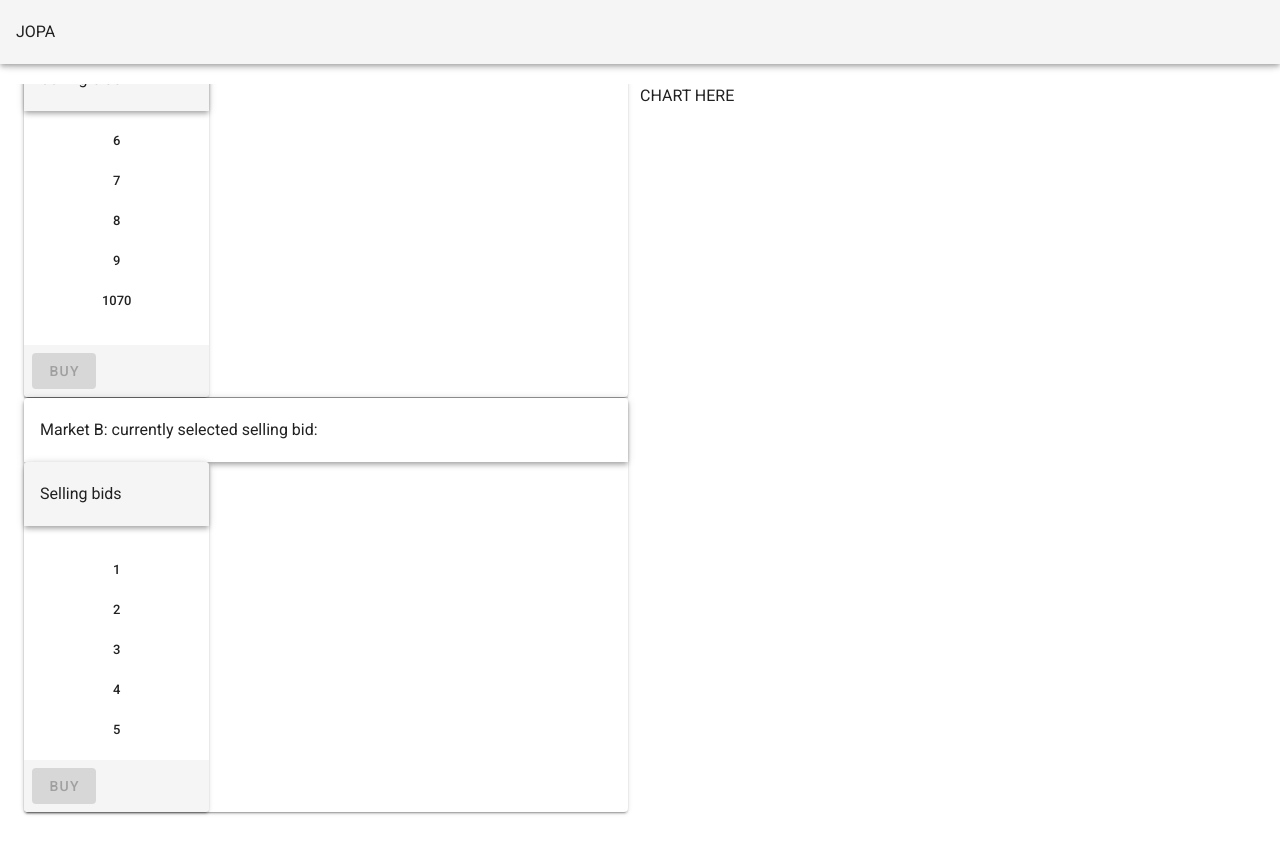
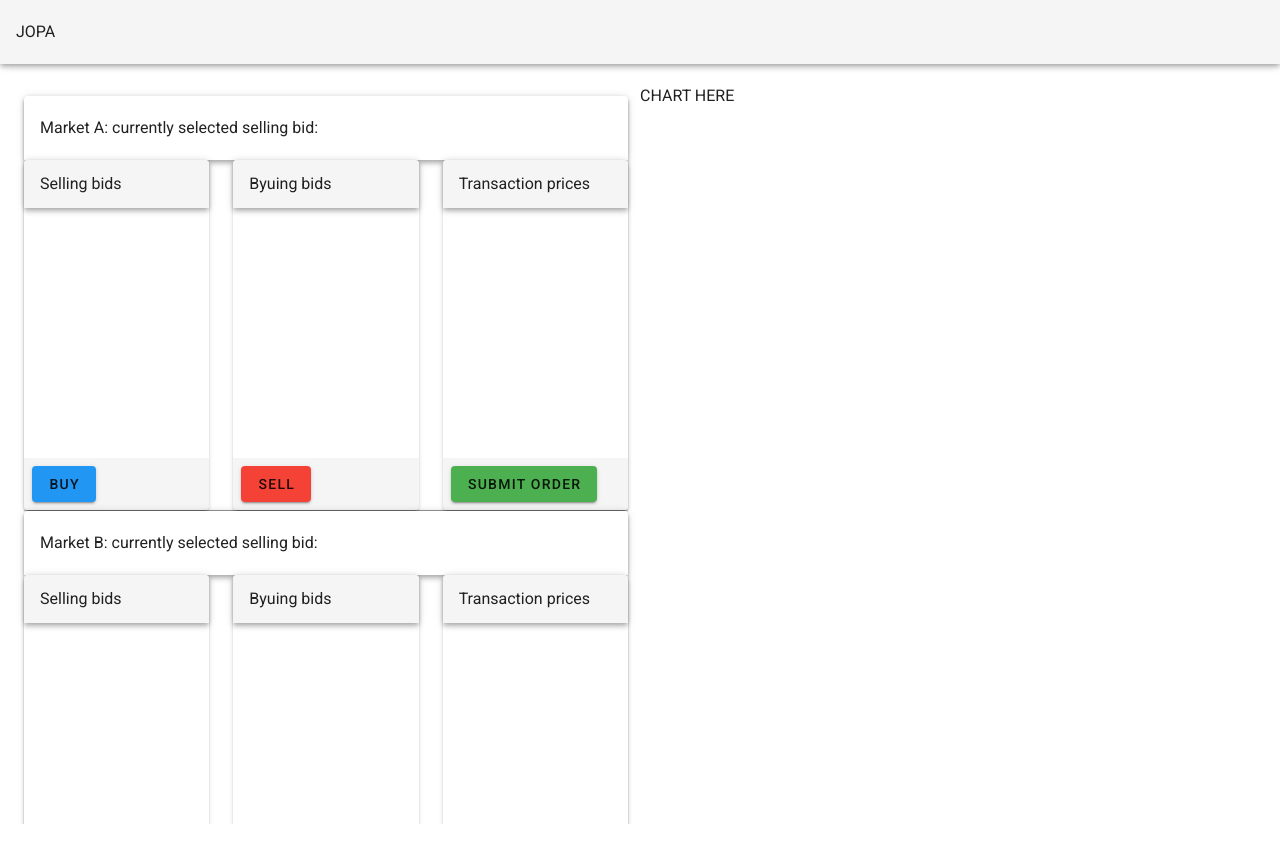
Before and after one commit to chapkovski/crossmerged, a Vue app: page /#/marketA in a window 1280 px wide. Before the commit this address led to /#/. Built offline with nearby package versions, Linux system fonts and the light colour scheme.

Commit message:
markiet first draft done

```diff
--- a/src/components/BuyBidList.vue
+++ b/src/components/BuyBidList.vue
@@ -1,55 +1,37 @@
 <template>
-   <v-card class="d-flex flex-column" height="100%">
-    <v-card-subtitle>Making bid:</v-card-subtitle>
-    <v-card-text class="makebid">
-      <div>A</div>
-      <div>A</div>
-      <div>A</div>
-      <div>A</div>
-      <div>A</div>
-      <div>A</div>
-      <div>A</div>
-      <div>A</div>
-      <div>A</div>
-      <div>A</div>
-      <div>A</div>
-      <div>A</div>
-      <div>A</div>
-      <div>A</div>
-      <div>A</div>
-      <div>A</div>
-      <div>A</div>
-      <div>A</div>
-      <div>A</div>
-      <div>A</div>
-      <div>A</div>
-      <div>A</div>
-      <div>A</div>
-      <div>A</div>
-      <div>A</div>
-      <div>A</div>
-      <div>A</div>
-      <div>A</div>
-      <div>A</div>
-      <div>A</div>
-      <div>A</div>
-      <div>A</div>
-    </v-card-text>
-    <v-card-actions>
-      <v-btn-toggle
-        class="d-flex justify-space-between w-100"
-        width="100%"
-        style="width:100%"
-      >
-        <v-btn color="red lighten-2" @click="reserve">
-          Buy Order
-        </v-btn>
-        <v-btn color="green lighten-2" @click="reserve">
-          Sell order
-        </v-btn>
-      </v-btn-toggle>
-    </v-card-actions>
-  </v-card>
+       <v-col class="nopm" cols="4">
+        <v-card height="350px">
+          <v-app-bar class="flex-grow-0" dense>
+            Byuing bids
+          </v-app-bar>
+          <v-card-text>
+            <v-list>
+              <v-list-item-group
+                v-model="selectedSellingBid"
+                active-class="border"
+                color="indigo"
+              >
+                <v-list-item
+                  v-for="(item, i) in innerList"
+                  :key="i"
+                  :id="`li_${item}`"
+                  dense
+                >
+                  <v-list-item-content>
+                    <v-list-item-title v-text="item"></v-list-item-title>
+                  </v-list-item-content>
+                </v-list-item>
+              </v-list-item-group>
+            </v-list>
+          </v-card-text>
+
+          <v-footer class="pa-2">
+            <v-btn color="red" :disabled="selectedSellingBid === null"
+              >Sell</v-btn
+            >
+          </v-footer>
+        </v-card>
+      </v-col>
 </template>
 
 <script>
@@ -58,17 +40,7 @@ export default {
   name: "BuyBidList",
 
   data() {
-    return {
-
-    };
+    return {};
   },
 };
 </script>
-<style scoped>
-.makebid {
-  background: blue;
-  color: white;
-  height: 100%;
-  overflow: scroll;
-}
-</style>
--- a/src/components/MarketWrapper.vue
+++ b/src/components/MarketWrapper.vue
@@ -1,26 +1,16 @@
 <template>
-  <v-container fluid fill-height>
-    <v-row class="halfchik yellow d-flex flex-row">
-      <v-col cols="12" style="height:30%;overflow-y:scroll">
-        <transaction-prices></transaction-prices>
-      </v-col>
-      <v-col cols="12" style="height:70%;overflow-y:scroll"  class='d-flex'>
+  <v-card :style="`{ overflow: auto; height: 450px; }`">
+    <v-toolbar
+      >Market {{ name }}: currently selected selling bid:
+      {{ selectedSellingBid }}</v-toolbar
+    >
 
-        <v-col cols="4"  >
-          <make-bid></make-bid>
-        </v-col>
-        <v-col cols="4">
-          <sell-bid-list></sell-bid-list>
-        </v-col>
-        <v-col cols="4">
-          <buy-bid-list></buy-bid-list>
-        </v-col>
-
-      </v-col>
+    <v-row>
+  <sell-bid-list></sell-bid-list>
+  <buy-bid-list></buy-bid-list>
+  <transaction-prices></transaction-prices>
     </v-row>
-
-
-  </v-container>
+  </v-card>
 </template>
 
 <script>
@@ -31,7 +21,7 @@ import MakeBid from "@/components/MakeBid.vue";
 import _ from "lodash";
 
 export default {
-  props: ["marketName"],
+  props: ["name"],
   components: {
     TransactionPrices,
     BuyBidList,
@@ -44,14 +34,27 @@ export default {
   },
 };
 </script>
-<style scoped>
-.halfchik {
-  overflow-y: scroll !important;
-  height: calc(100vh - 50px) !important;
+<style >
+
+
+html {
+  overflow: hidden !important;
 }
-.topchik {
-  height: 30%;
-  background: red;
-  overflow-y: scroll !important;
+
+.v-card {
+  display: flex !important;
+  flex-direction: column;
 }
+
+.v-card__text {
+  flex-grow: 1;
+  overflow: auto;
+}
+.small {
+  font-size: 1rem;
+}
+.border {
+  border: 2px dashed orange;
+}
+/* .nopm{ padding: 0px;} */
 </style>
--- a/src/components/SellBidList.vue
+++ b/src/components/SellBidList.vue
@@ -1,55 +1,37 @@
 <template>
-   <v-card class="d-flex flex-column" height="100%">
-    <v-card-subtitle>Making bid:</v-card-subtitle>
-    <v-card-text class="makebid">
-      <div>A</div>
-      <div>A</div>
-      <div>A</div>
-      <div>A</div>
-      <div>A</div>
-      <div>A</div>
-      <div>A</div>
-      <div>A</div>
-      <div>A</div>
-      <div>A</div>
-      <div>A</div>
-      <div>A</div>
-      <div>A</div>
-      <div>A</div>
-      <div>A</div>
-      <div>A</div>
-      <div>A</div>
-      <div>A</div>
-      <div>A</div>
-      <div>A</div>
-      <div>A</div>
-      <div>A</div>
-      <div>A</div>
-      <div>A</div>
-      <div>A</div>
-      <div>A</div>
-      <div>A</div>
-      <div>A</div>
-      <div>A</div>
-      <div>A</div>
-      <div>A</div>
-      <div>A</div>
-    </v-card-text>
-    <v-card-actions>
-      <v-btn-toggle
-        class="d-flex justify-space-between w-100"
-        width="100%"
-        style="width:100%"
-      >
-        <v-btn color="red lighten-2" @click="reserve">
-          Buy Order
-        </v-btn>
-        <v-btn color="green lighten-2" @click="reserve">
-          Sell order
-        </v-btn>
-      </v-btn-toggle>
-    </v-card-actions>
-  </v-card>
+       <v-col class="nopm" cols="4">
+        <v-card height="350px">
+          <v-app-bar class="flex-grow-0" dense>
+            Selling bids
+          </v-app-bar>
+          <v-card-text>
+            <v-list>
+              <v-list-item-group
+                v-model="selectedSellingBid"
+                active-class="border"
+                color="indigo"
+              >
+                <v-list-item
+                  v-for="(item, i) in innerList"
+                  :key="i"
+                  :id="`li_${item}`"
+                  dense
+                >
+                  <v-list-item-content>
+                    <v-list-item-title v-text="item"></v-list-item-title>
+                  </v-list-item-content>
+                </v-list-item>
+              </v-list-item-group>
+            </v-list>
+          </v-card-text>
+
+          <v-footer class="pa-2">
+            <v-btn color="blue" :disabled="selectedSellingBid === null"
+              >Buy</v-btn
+            >
+          </v-footer>
+        </v-card>
+      </v-col>
 </template>
 
 <script>
@@ -62,11 +44,3 @@ export default {
   },
 };
 </script>
-<style scoped>
-.makebid {
-  background: blue;
-  color: white;
-  height: 100%;
-  overflow: scroll;
-}
-</style>
--- a/src/components/TransactionPrices.vue
+++ b/src/components/TransactionPrices.vue
@@ -1,125 +1,46 @@
 <template>
- <v-card>
-   <v-card-subtitle>Transaction prices</v-card-subtitle>
-   <v-card-text>
+       <v-col class="nopm" cols="4">
+        <v-card height="350px">
+          <v-app-bar class="flex-grow-0" dense>
+            Transaction prices
+          </v-app-bar>
+          <v-card-text>
+            <v-list>
+              <v-list-item-group
+                v-model="selectedSellingBid"
+                active-class="border"
+                color="indigo"
+              >
+                <v-list-item
+                  v-for="(item, i) in innerList"
+                  :key="i"
+                  :id="`li_${item}`"
+                  dense
+                >
+                  <v-list-item-content>
+                    <v-list-item-title v-text="item"></v-list-item-title>
+                  </v-list-item-content>
+                </v-list-item>
+              </v-list-item-group>
+            </v-list>
+          </v-card-text>
 
-     <v-data-table
-     dense
-     fixed-header
-     hide-default-footer
-    :headers="headers"
-    :items="desserts"
-    :items-per-page="5"
-    class="elevation-1"
-  ></v-data-table></v-card-text>
- </v-card>
+          <v-footer class="pa-2">
+            <v-btn color="green" :disabled="selectedSellingBid === null"
+              >Submit order</v-btn
+            >
+          </v-footer>
+        </v-card>
+      </v-col>
 </template>
 
 <script>
+export default {
+  components: {},
+  name: "TransactionPrices",
 
-export default {
-  components: {
-
+  data() {
+    return {};
   },
-  name: "transactionPrices",
-  data () {
-      return {
-        headers: [
-          {
-            text: 'Dessert (100g serving)',
-            align: 'start',
-            sortable: false,
-            value: 'name',
-          },
-          { text: 'Calories', value: 'calories' },
-          { text: 'Fat (g)', value: 'fat' },
-          { text: 'Carbs (g)', value: 'carbs' },
-          { text: 'Protein (g)', value: 'protein' },
-          { text: 'Iron (%)', value: 'iron' },
-        ],
-        desserts: [
-          {
-            name: 'Frozen Yogurt',
-            calories: 159,
-            fat: 6.0,
-            carbs: 24,
-            protein: 4.0,
-            iron: '1%',
-          },
-          {
-            name: 'Ice cream sandwich',
-            calories: 237,
-            fat: 9.0,
-            carbs: 37,
-            protein: 4.3,
-            iron: '1%',
-          },
-          {
-            name: 'Eclair',
-            calories: 262,
-            fat: 16.0,
-            carbs: 23,
-            protein: 6.0,
-            iron: '7%',
-          },
-          {
-            name: 'Cupcake',
-            calories: 305,
-            fat: 3.7,
-            carbs: 67,
-            protein: 4.3,
-            iron: '8%',
-          },
-          {
-            name: 'Gingerbread',
-            calories: 356,
-            fat: 16.0,
-            carbs: 49,
-            protein: 3.9,
-            iron: '16%',
-          },
-          {
-            name: 'Jelly bean',
-            calories: 375,
-            fat: 0.0,
-            carbs: 94,
-            protein: 0.0,
-            iron: '0%',
-          },
-          {
-            name: 'Lollipop',
-            calories: 392,
-            fat: 0.2,
-            carbs: 98,
-            protein: 0,
-            iron: '2%',
-          },
-          {
-            name: 'Honeycomb',
-            calories: 408,
-            fat: 3.2,
-            carbs: 87,
-            protein: 6.5,
-            iron: '45%',
-          },
-          {
-            name: 'Donut',
-            calories: 452,
-            fat: 25.0,
-            carbs: 51,
-            protein: 4.9,
-            iron: '22%',
-          },
-          {
-            name: 'KitKat',
-            calories: 518,
-            fat: 26.0,
-            carbs: 65,
-            protein: 7,
-            iron: '6%',
-          },
-        ],
-      }
-    },
 };
 </script>
--- a/src/views/Home.vue
+++ b/src/views/Home.vue
@@ -14,83 +14,9 @@
     align-items: stretch;
 "
           >
-            <v-card :style="`{ overflow: auto; height: 450px; }`">
-                <v-toolbar>Market A: currently selected selling bid: {{selectedSellingBid}}</v-toolbar>
-
-
-              <v-row>
-                <v-col class="nopm" cols="4">
-                  <v-card height="350px">
-                    <v-app-bar>
-                      Selling bids
-                    </v-app-bar>
-                    <v-card-text>
-                      <v-list>
-                        <v-list-item-group
-                          v-model="selectedSellingBid"
-                          active-class="border"
-                          color="indigo"
-
-                        >
-                          <v-list-item v-for="(item, i) in innerList" :key="i"  :id="`li_${item}`" dense>
-                            <v-list-item-content>
-                              <v-list-item-title
-                                v-text="item"
-                              ></v-list-item-title>
-                            </v-list-item-content>
-                          </v-list-item>
-                        </v-list-item-group>
-                      </v-list>
-
-
-                    </v-card-text>
-
-                    <v-footer class="pa-2">
-                      <v-btn color="blue" :disabled='selectedSellingBid===null'>Buy</v-btn>
-                    </v-footer>
-                  </v-card>
-                </v-col>
-              </v-row>
-            </v-card>
+          <market name='A'/>
             <v-divider></v-divider>
-             <v-card :style="`{ overflow: auto; height: 450px; }`">
-
-                <v-toolbar>Market B: currently selected selling bid: {{selectedSellingBid}}</v-toolbar>
-
-              <v-row>
-                <v-col class="nopm" cols="4">
-                  <v-card height="350px">
-                    <v-app-bar>
-                      Selling bids
-                    </v-app-bar>
-                    <v-card-text>
-                      <v-list>
-                        <v-list-item-group
-                          v-model="selectedSellingBid"
-                          active-class="border"
-                          color="indigo"
-
-                        >
-                          <v-list-item v-for="(item, i) in innerList" :key="i"  :id="`li_${item}`" dense>
-                            <v-list-item-content>
-                              <v-list-item-title
-                                v-text="item"
-                              ></v-list-item-title>
-                            </v-list-item-content>
-                          </v-list-item>
-                        </v-list-item-group>
-                      </v-list>
-
-
-                    </v-card-text>
-
-                    <v-footer class="pa-2">
-                      <v-btn color="blue" :disabled='selectedSellingBid===null'>Buy</v-btn>
-                    </v-footer>
-                  </v-card>
-                </v-col>
-              </v-row>
-            </v-card>
+            <market name='B' />
           </v-col>
           <v-col>
             <v-row>
@@ -105,7 +31,9 @@
 
 <script>
 import _ from "lodash";
+import Market from "@/components/MarketWrapper";
 export default {
+  components:{Market},
   data: () => ({
     selectedSellingBid: null,
     cards: ["Today", "Yesterday"],
@@ -125,46 +53,24 @@ export default {
     },
   },
   mounted() {
-    this.stockInterval = setInterval(() => {
-      const r = _.random(0, 10000);
-      this.innerList.push(r);
-      const el = this.$refs[`li_${r}`];
-
-      if (el) {
-        console.log("are we???");
-        // Use el.scrollIntoView() to instantly scroll to the element
-        el.scrollIntoView({ behavior: "smooth" });
-      }
-    }, 3000);
+    // THIS ONE WE NEED ONLY AS A PLUGGER FOR IMITATING MARKET ACTIVITY WHILE DEVELOPING
+    // this.stockInterval = setInterval(() => {
+    //   const r = _.random(0, 10000);
+    //   this.innerList.push(r);
+    //   const el = this.$refs[`li_${r}`];
+    //   if (el) {
+    //     console.log("are we???");
+    //     // Use el.scrollIntoView() to instantly scroll to the element
+    //     el.scrollIntoView({ behavior: "smooth" });
+    //   }
+    // }, 3000);
   },
   methods: {
     scrollToEnd: function() {
       var container = this.$el.querySelector("#sellcontainer");
-      console.debug("JOPA", container.scrollTop);
+
       container.scrollTop = container.scrollHeight;
     },
   },
 };
 </script>
-<style scoped>
-html {
-  overflow: hidden !important;
-}
-
-.v-card {
-  display: flex !important;
-  flex-direction: column;
-}
-
-.v-card__text {
-  flex-grow: 1;
-  overflow: auto;
-}
-.small {
-  font-size: 1rem;
-}
-.border {
-  border: 2px dashed orange;
-}
-/* .nopm{ padding: 0px;} */
-</style>
```
